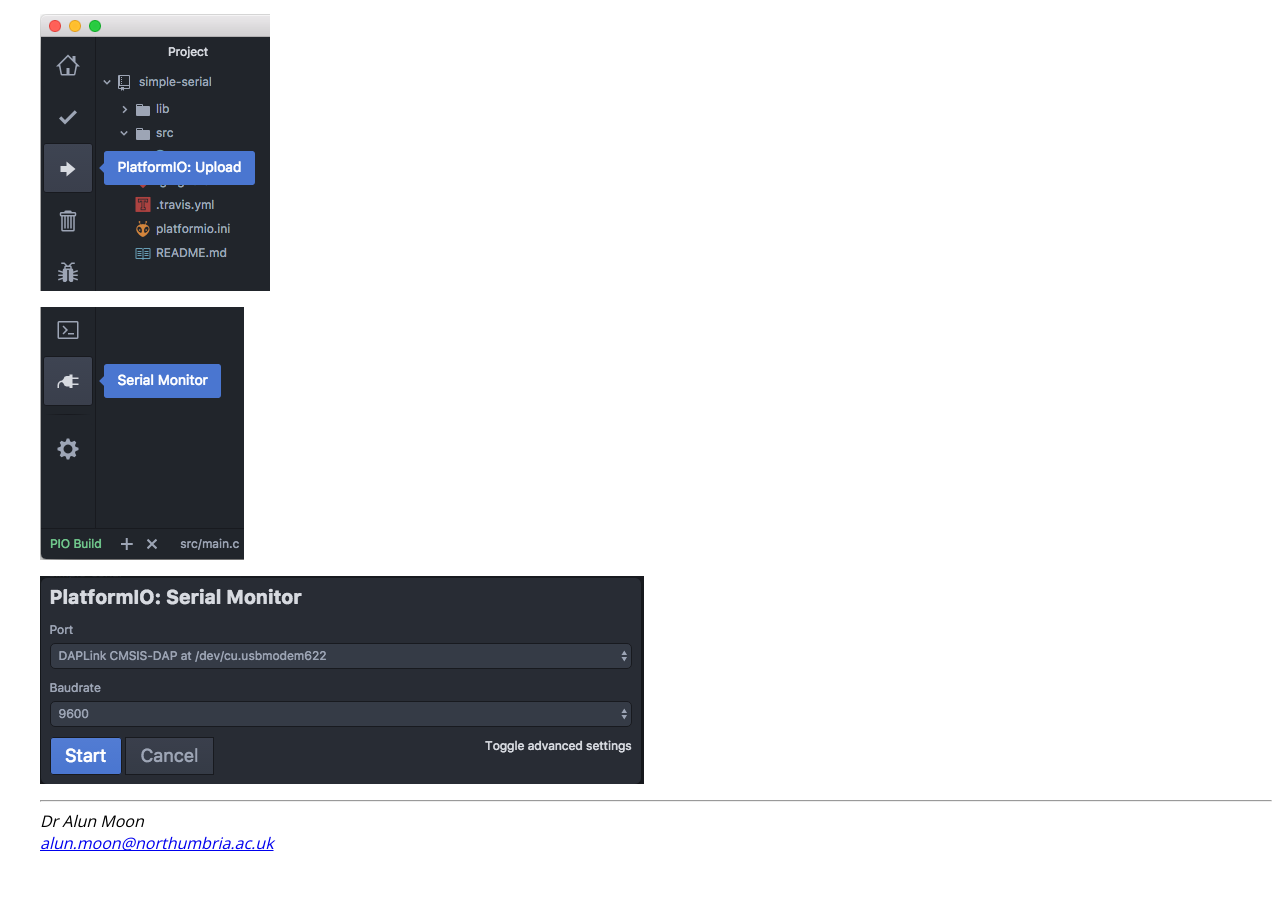
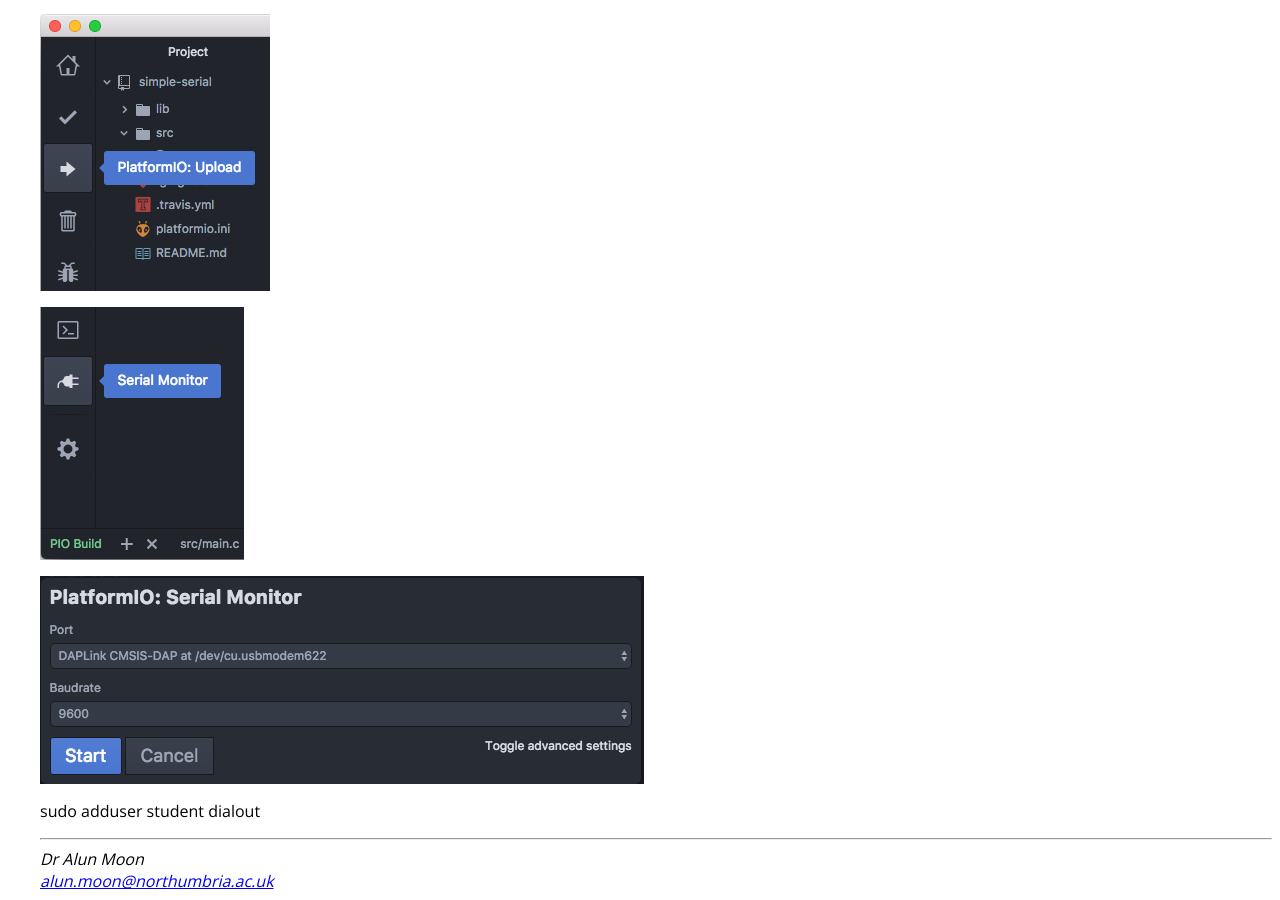
Before and after one commit to kf5011/kf5011.github.io, a Jekyll site: the page built from getting-started.md, in a window 1280 px wide and 900 px high, scrolled down 3809 px. Built offline with Jekyll 4.4.1, drawn with Linux system fonts in a browser that asks for light colours; before the commit the page ends 4671 px from its top, so only the background shows below that.

Commit message:
add user group dialout

```diff
--- a/getting-started.md
+++ b/getting-started.md
@@ -93,3 +93,6 @@ You can now open the folder that has just been created in Atom through the "Add
 ![Atom](images/atom-serial.png)
 
 ![Atom](images/atom-serial-monitor.png)
+
+
+sudo adduser student dialout
```
